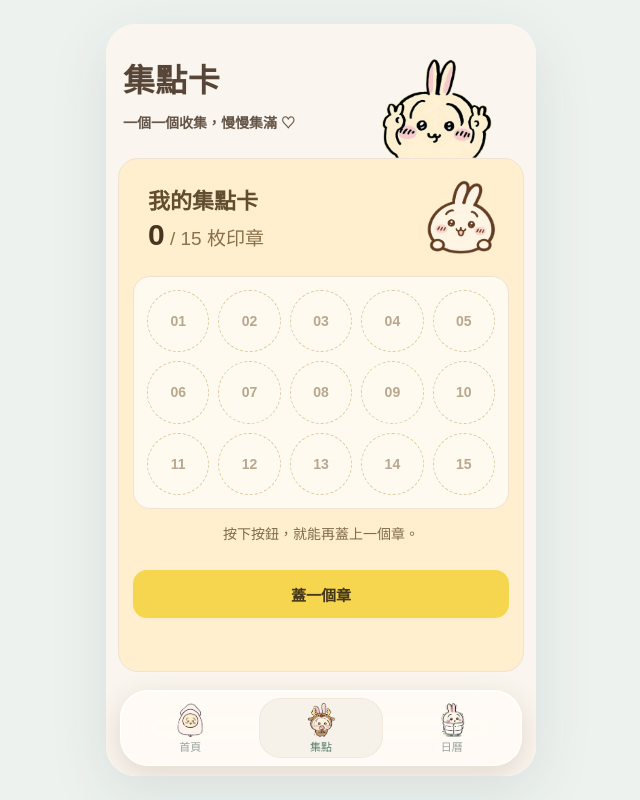
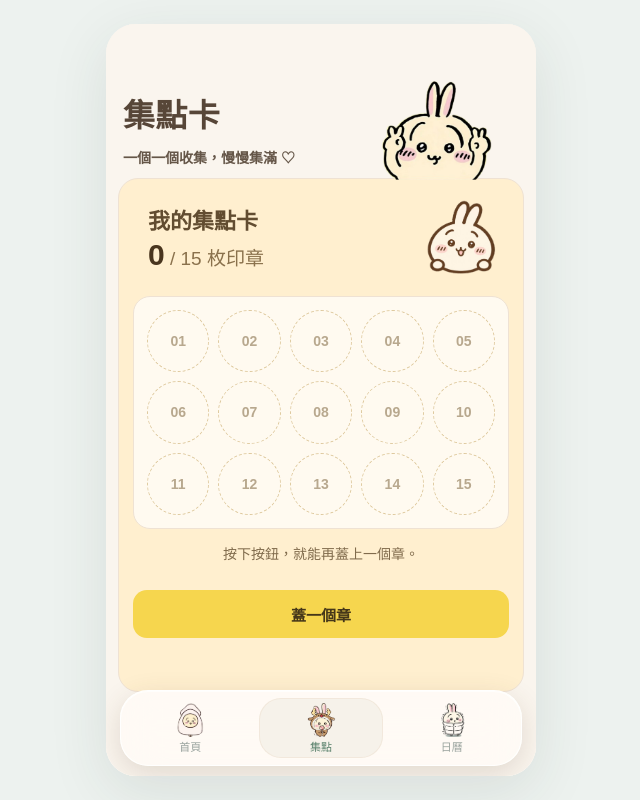
Before and after one commit to Leowei0505/Baby_NoteApp, a Vue app in the folder BabyApp/: page /points in a window 1280 px wide. Shown: the whole page, without its empty margins (319-959 px from the left). Built offline with nearby package versions, Linux system fonts and the light colour scheme; a web font is replaced by a local one.

Commit message:
微調各頁標題間距

```diff
--- a/BabyApp/src/views/HomeView.css
+++ b/BabyApp/src/views/HomeView.css
@@ -6,7 +6,7 @@
 
 /* 問候列將日期、主標與角色插圖收在同一個首屏區塊。 */
 .home-greeting {
-  margin: 30px 3px 10px;
+  margin: 40px 3px 10px;
 }
 
 .home-date {
--- a/BabyApp/src/views/PeriodCalendarView.css
+++ b/BabyApp/src/views/PeriodCalendarView.css
@@ -6,8 +6,9 @@
   display: flex;
   align-items: center;
   justify-content: space-between;
-  margin-top: 10px;
+  margin-top: 35px;
   margin-left: 5px;
+  margin-bottom: -15px;
 }
 
 .heading-art {
--- a/BabyApp/src/views/PointsView.css
+++ b/BabyApp/src/views/PointsView.css
@@ -1,6 +1,6 @@
 /* 集點頁使用柔和暖色，與首頁儀表板保持一致。 */
 .points-page {
-  padding-top: 10px;
+  padding-top: 20px;
   background: #faf5ee;
 }
 
@@ -8,8 +8,9 @@
   display: flex;
   align-items: center;
   justify-content: space-between;
-  margin-top: 10px;
+  margin-top: 35px;
   margin-left: 5px;
+  margin-bottom: -15px;
 }
 
 .points-heading-copy {
@@ -32,7 +33,7 @@
   height: auto;
   max-height: 104px;
   object-fit: contain;
-  margin-bottom: -30px;
+  margin-bottom: -4px;
   margin-right: 30px;
 }
 
```
